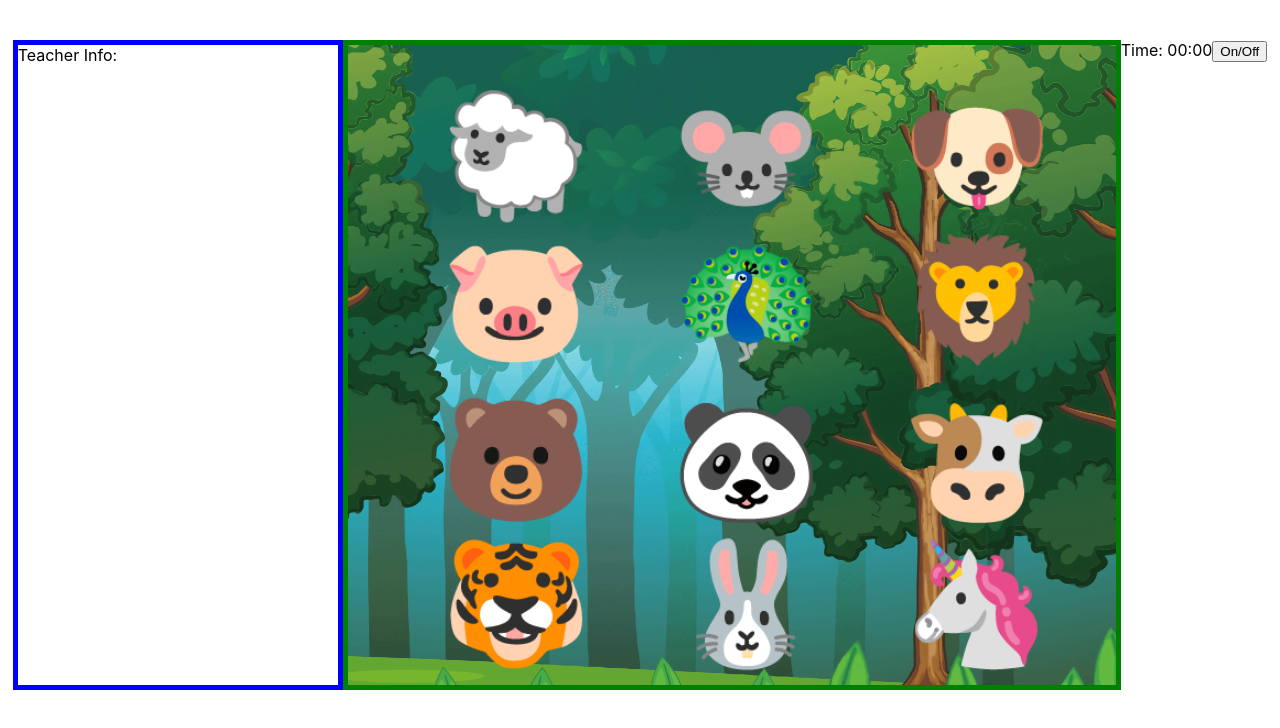
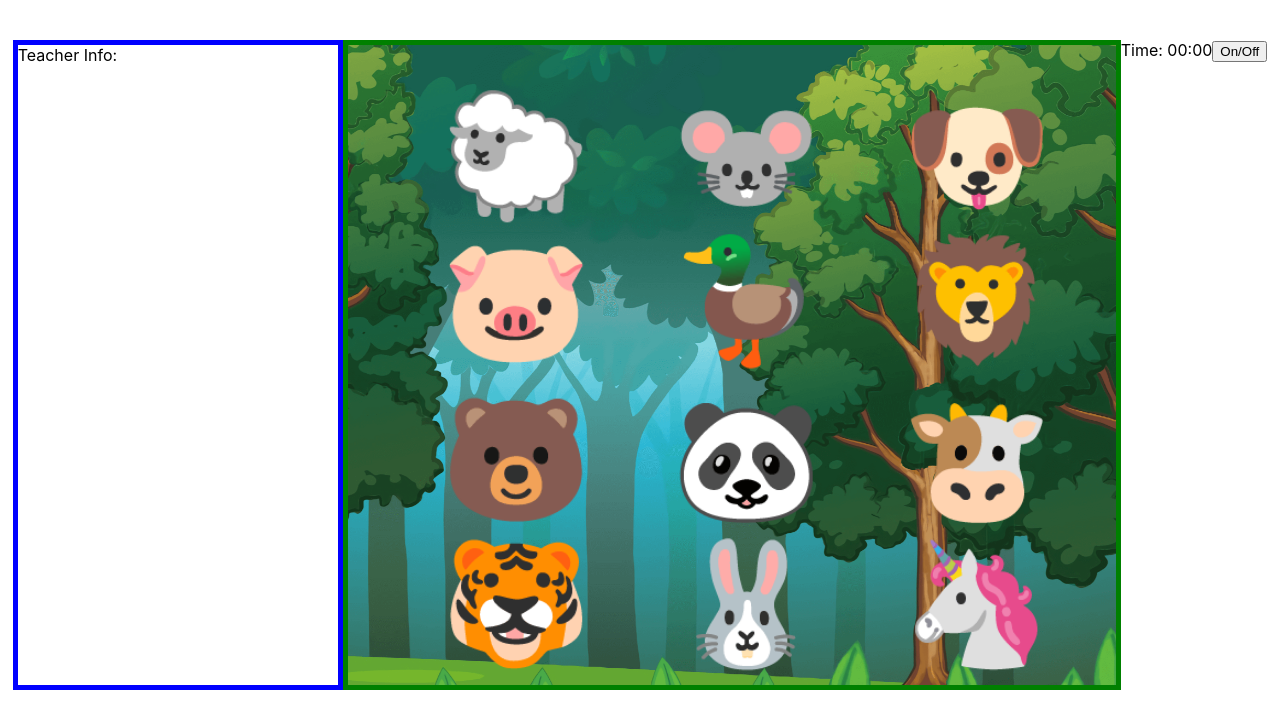
Before and after one commit to noise-controller-app/front-end, a React (Create React App) app in the folder noise-controller/: page / in a window 1280 px wide. Shown: the top 728 px of the page. Built offline with nearby package versions, Linux system fonts and the light colour scheme.

Commit message:
Converted emojis to styled components for cleaner code and prep for animation

```diff
--- a/noise-controller/src/components/AnimalScreen.js
+++ b/noise-controller/src/components/AnimalScreen.js
@@ -14,125 +14,114 @@ const Screen = styled.div`
   background-size: cover;
 `;
 
+const StyledEmoji = styled.span`
+  position: absolute;
+  left: ${props => props.homePosition[0]};
+  top: ${props => props.homePosition[1]};
+  font-size: 15vh;
+`;
+
 function AnimalScreen() {
   const [animals, updateAnimals] = useState([
     {
       label: "sheep",
       symbol: "🐑",
       visible: true,
-      homePosition: ["calc(20% - 7.5vh)", "calc(15% - 7.5vh)"],
-      hiddenPosition: ["50%", "-100px"]
+      homePosition: ["calc(20% - 7.5vh)", "calc(15% - 7.5vh)"]
     },
     {
       label: "mouse",
       symbol: "🐭",
       visible: true,
-      homePosition: ["calc(50% - 7.5vh)", "calc(15% - 7.5vh)"],
-      hiddenPosition: ["50%", "-100px"]
+      homePosition: ["calc(50% - 7.5vh)", "calc(15% - 7.5vh)"]
     },
     {
       label: "dog",
       symbol: "🐶",
       visible: true,
-      homePosition: ["calc(80% - 7.5vh)", "calc(15% - 7.5vh)"],
-      hiddenPosition: ["50%", "-100px"]
+      homePosition: ["calc(80% - 7.5vh)", "calc(15% - 7.5vh)"]
     },
     {
       label: "pig face",
       symbol: "🐷",
       visible: true,
-      homePosition: ["calc(20% - 7.5vh)", "calc(37.5% - 7.5vh)"],
-      hiddenPosition: ["50%", "-100px"]
+      homePosition: ["calc(20% - 7.5vh)", "calc(37.5% - 7.5vh)"]
     },
     // {
     //   label: "snail",
     //   symbol: "🐌",
     //   visible: true,
-    // homePosition: [0, 0],hiddenPosition: ['50%', '-100px'],, },
+    // homePosition: [0, 0]
     {
-      label: "peacock",
-      symbol: "🦚",
+      label: "duck",
+      symbol: "🦆",
       visible: true,
-      homePosition: ["calc(50% - 7.5vh)", "calc(37.5% - 7.5vh)"],
-      hiddenPosition: ["50%", "-100px"]
+      homePosition: ["calc(50% - 7.5vh)", "calc(37.5% - 7.5vh)"]
     },
     {
       label: "lion",
       symbol: "🦁",
       visible: true,
-      homePosition: ["calc(80% - 7.5vh)", "calc(37.5% - 7.5vh)"],
-      hiddenPosition: ["50%", "-100px"]
+      homePosition: ["calc(80% - 7.5vh)", "calc(37.5% - 7.5vh)"]
     },
     {
       label: "bear",
       symbol: "🐻",
       visible: true,
-      homePosition: ["calc(20% - 7.5vh)", "calc(62.5% - 7.5vh)"],
-      hiddenPosition: ["50%", "-100px"]
+      homePosition: ["calc(20% - 7.5vh)", "calc(62.5% - 7.5vh)"]
     },
     {
       label: "panda",
       symbol: "🐼",
       visible: true,
-      homePosition: ["calc(50% - 7.5vh)", "calc(62.5% - 7.5vh)"],
-      hiddenPosition: ["50%", "-100px"]
+      homePosition: ["calc(50% - 7.5vh)", "calc(62.5% - 7.5vh)"]
     },
     {
       label: "cow",
       symbol: "🐮",
       visible: true,
-      homePosition: ["calc(80% - 7.5vh)", "calc(62.5% - 7.5vh)"],
-      hiddenPosition: ["50%", "-100px"]
+      homePosition: ["calc(80% - 7.5vh)", "calc(62.5% - 7.5vh)"]
     },
     {
       label: "tiger",
       symbol: "🐯",
       visible: true,
-      homePosition: ["calc(20% - 7.5vh)", "calc(85% - 7.5vh)"],
-      hiddenPosition: ["50%", "-100px"]
+      homePosition: ["calc(20% - 7.5vh)", "calc(85% - 7.5vh)"]
     },
     {
       label: "rabbit",
       symbol: "🐰",
       visible: true,
-      homePosition: ["calc(50% - 7.5vh)", "calc(85% - 7.5vh)"],
-      hiddenPosition: ["50%", "-100px"]
+      homePosition: ["calc(50% - 7.5vh)", "calc(85% - 7.5vh)"]
     },
     {
       label: "unicorn",
       symbol: "🦄",
       visible: true,
-      homePosition: ["calc(80% - 7.5vh)", "calc(85% - 7.5vh)"],
-      hiddenPosition: ["50%", "-100px"]
+      homePosition: ["calc(80% - 7.5vh)", "calc(85% - 7.5vh)"]
     }
   ]);
 
   const Emoji = props => (
-    <span
+    <StyledEmoji
       className="emoji"
       role="img"
       aria-label={props.label ? props.label : ""}
       aria-hidden={props.label ? "false" : "true"}
-      style={{
-        visibility: props.visible ? "visible" : "hidden",
-        position: "absolute",
-        left: props.visible ? props.homePosition[0] : props.hiddenPosition[0],
-        top: props.visible ? props.homePosition[1] : props.hiddenPosition[1],
-        fontSize: "15vh"
-      }}
+      homePosition={props.homePosition}
     >
-      {" "}
       {props.symbol}
-    </span>
+    </StyledEmoji>
   );
 
   return (
     <Screen>
-      {animals.map(animal => (
+      {animals
+        .filter(animal => animal.visible)
+        .map(animal => (
           <Emoji
             label={animal.label}
             symbol={animal.symbol}
-          visible={animal.visible}
             homePosition={animal.homePosition}
           />
         ))}
```
Lines whose indentation alone changed are shown as unchanged.
